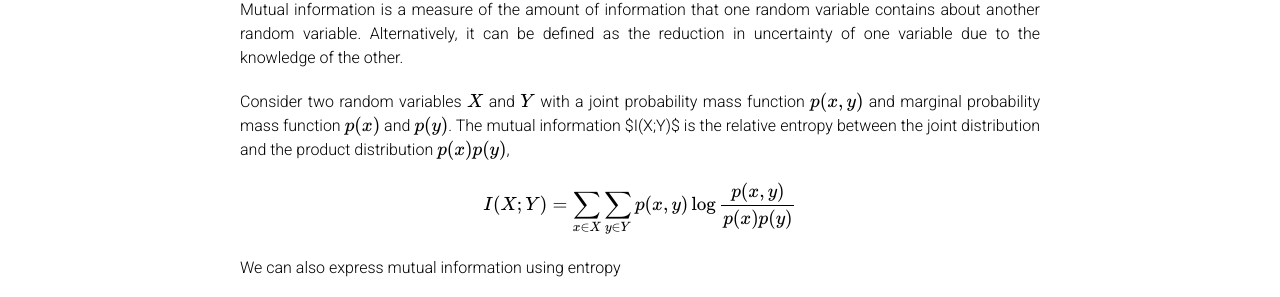
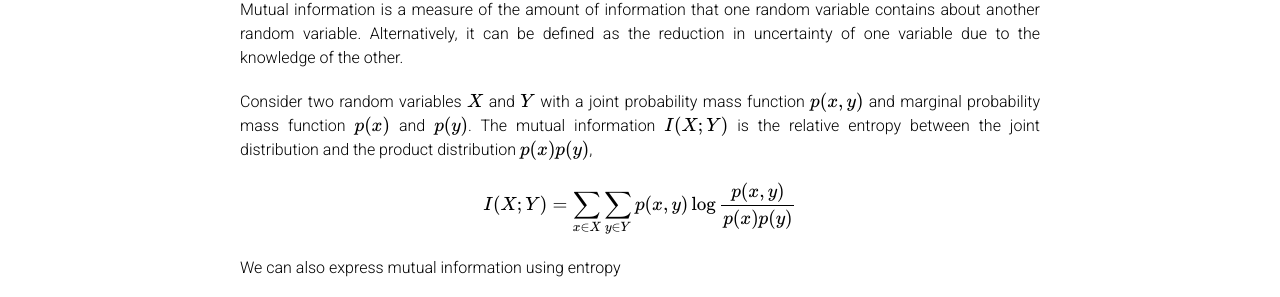
Before and after one commit to rubenmu96/rubenmu96.github.io, a Jekyll site: the page built from information_theory.md, in a window 1280 px wide. Shown: the part 1029-1326 px from the top of the page. Built offline with Jekyll 4.4.1, drawn with Linux system fonts in a browser that asks for light colours; formulas are drawn with MathJax 3; our own code applies the rules of GitHub Pages for plain Markdown files.

```diff
--- a/information_theory.md
+++ b/information_theory.md
@@ -37,7 +37,7 @@ The conditional entropy indicates how much extra information you still need to s
 
 Mutual information is a measure of the amount of information that one random variable contains about another random variable. Alternatively, it can be defined as the reduction in uncertainty of one variable due to the knowledge of the other.
 
-Consider two random variables $$X$$ and $$Y$$ with a joint probability mass function $$p(x,y)$$ and marginal probability mass function $$p(x)$$ and $$p(y)$$. The mutual information $I(X;Y)$ is the relative entropy between the joint distribution and the product distribution $$p(x) p(y)$$,
+Consider two random variables $$X$$ and $$Y$$ with a joint probability mass function $$p(x,y)$$ and marginal probability mass function $$p(x)$$ and $$p(y)$$. The mutual information $$I(X;Y)$$ is the relative entropy between the joint distribution and the product distribution $$p(x) p(y)$$,
 
 $$
     I(X;Y) = \sum_{x \in X} \sum_{y \in Y} p(x,y) \log \frac{p(x,y)}{p(x) p(y)}
```
